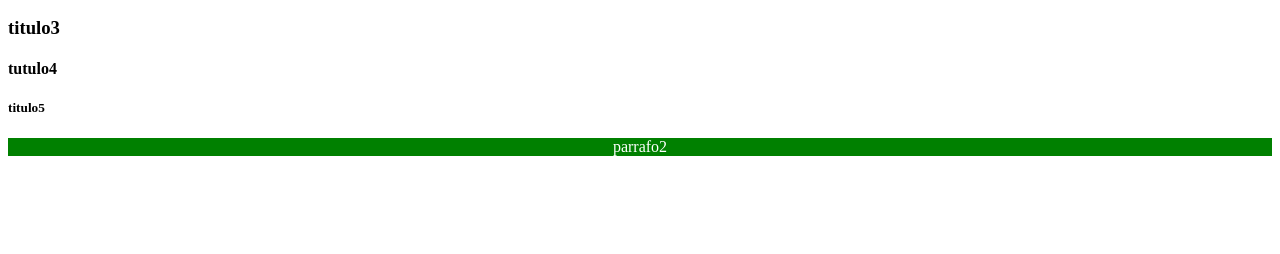
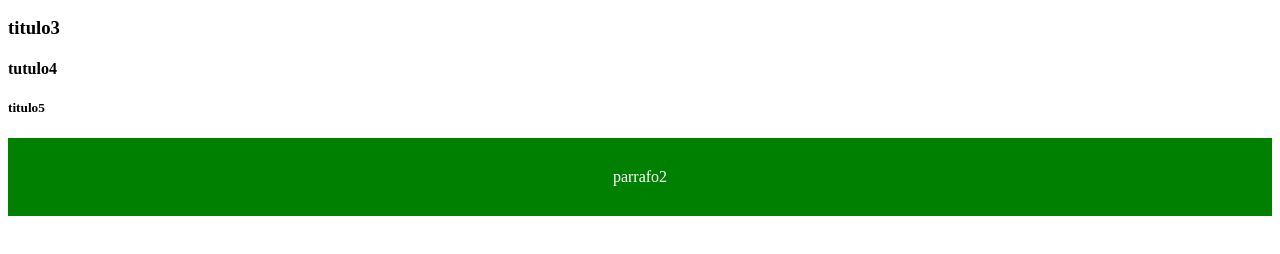
Before and after one commit to pelon1366/GithuHtml, a plain HTML site: page index.html in a window 1280 px wide. Shown: the part 110-364 px from the top of the page. Drawn offline with Linux system fonts and the light colour scheme.

Commit message:
agregue un padding

```diff
--- a/index.html
+++ b/index.html
@@ -16,7 +16,7 @@
         <center>
 
 
-            <p style = "background:green;color:white;"> parrafo2 </p>
+            <p style = " padding:30px;background:green;color:white;"> parrafo2 </p>
         </center>
     </div>
 
```
